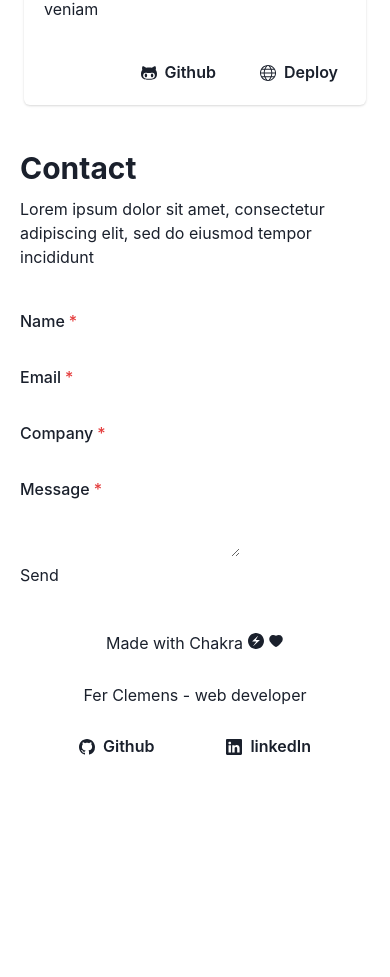
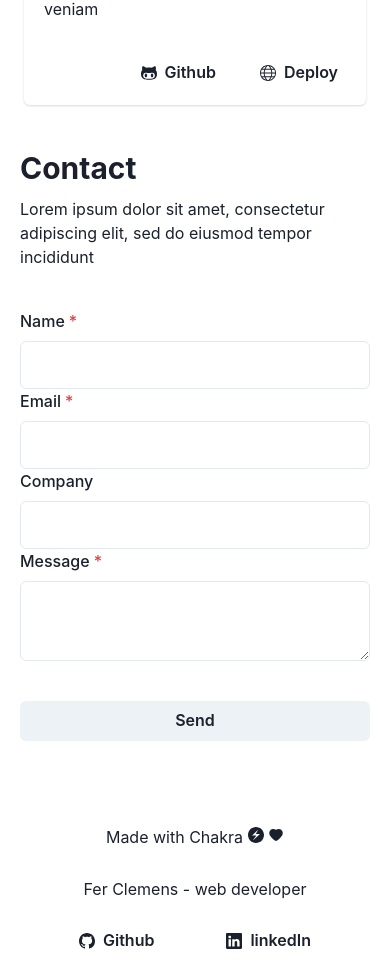
Before and after one commit to Ferclemens/vite-portfolio, a React (Vite) app: page / in a window 390 px wide. Shown: the part 2271-3248 px from the top of the page. Before the commit the page ends 3054 px from the top, so only its background shows below. Built offline with nearby package versions, Linux system fonts and the light colour scheme.

Commit message:
:pushpin: fix form responsive, add Chakra components

```diff
--- a/src/components/Contact.jsx
+++ b/src/components/Contact.jsx
@@ -1,4 +1,4 @@
-import { Button, FormControl, FormLabel, GridItem, Heading, Input, SimpleGrid, Text, Textarea, useBreakpointValue, Stack, useDisclosure, Alert, AlertIcon, AlertTitle, AlertDescription, FormErrorMessage, FormHelperText } from '@chakra-ui/react'
+import { Button, FormControl, FormLabel, GridItem, Heading, Input, SimpleGrid, Text, Textarea, useBreakpointValue, Stack, useDisclosure, Alert, AlertIcon, AlertTitle, AlertDescription, FormErrorMessage, FormHelperText, VStack } from '@chakra-ui/react'
 import React, { useState } from 'react'
 
 
@@ -6,47 +6,50 @@ function Contact() {
 
   //hook para cambiar tamaño de input name & email (responsive)
   const colSpan = useBreakpointValue({base:2, sm:1})
+  const formPaddingX = useBreakpointValue({base:'0', sm:'15', lg:'200'})
 
   return (
     <>
-      <Stack w="full" h="full" p={5} spacing={10} alignItems="flex-start">
+      <VStack w="full" h="full" p={5} spacing={10} alignItems="flex-start">
         <Stack spacing={2} alignItems="flex-start">
           <Heading size="xl">Contact</Heading>
           <Text>Lorem ipsum dolor sit amet, consectetur adipiscing elit, sed do eiusmod tempor incididunt</Text>
         </Stack>
+        <Stack w={'full'} px={formPaddingX}>
           <form method='post'>
             <input type="hidden" name="form-name" value="contact" />
             <SimpleGrid columns={2} columnGap={3} w="full">
               <GridItem colSpan={colSpan}>
                 <FormControl isRequired>
                   <FormLabel>Name</FormLabel>
-                <input name='name' type='text'></input>
+                  <Input name='name' type='text' size={'lg'}></Input>
                 </FormControl>
               </GridItem>
               <GridItem colSpan={colSpan}>
                 <FormControl isRequired>
                   <FormLabel>Email</FormLabel>
-                <input name='email' type='email'></input>
+                  <Input name='email' type='email' size={'lg'}></Input>
                 </FormControl>
               </GridItem>
               <GridItem colSpan={2}>
-              <FormControl isRequired>
+                <FormControl>
                   <FormLabel>Company</FormLabel>
-                <input name='company' type='text'></input>
+                  <Input name='company' type='text' size={'lg'}></Input>
                 </FormControl>
               </GridItem>
               <GridItem colSpan={2}>
                 <FormControl isRequired>
                   <FormLabel>Message</FormLabel>
-                <textarea name='message'></textarea>
+                  <Textarea name='message'></Textarea>
                 </FormControl>
               </GridItem>
               <GridItem colSpan={2}>
-              <button type='submit'>Send</button>
+                <Button my={10} w={'full'} type='submit'>Send</Button>
               </GridItem>
             </SimpleGrid>
           </form>
         </Stack>
+      </VStack>
     </>
   )
 }
```
Lines whose indentation alone changed are shown as unchanged.
